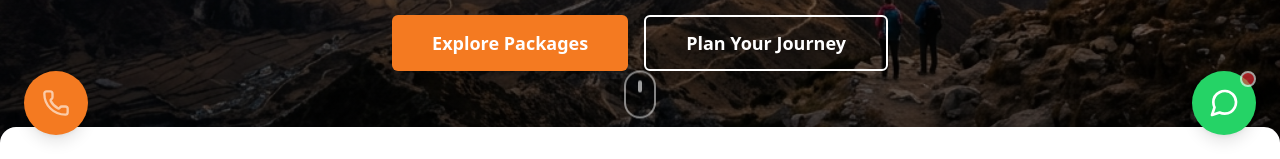
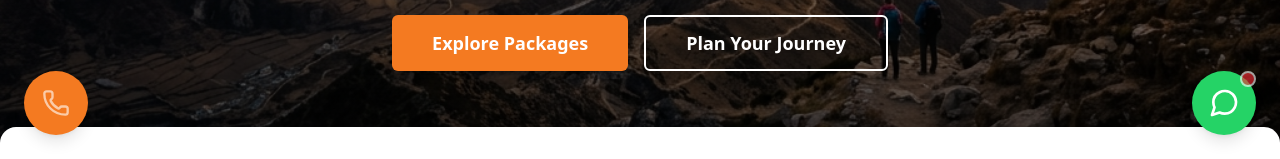
Before and after one commit to Shantanu2705/Bagdogra-Cab-Services, a Next.js app: page / in a window 1280 px wide. Shown: the part 641-800 px from the top of the page. Built offline with nearby package versions, Linux system fonts and the light colour scheme; a web font is replaced by a local one.

Commit message:
Remove scroll icon from home page

```diff
--- a/src/app/page.tsx
+++ b/src/app/page.tsx
@@ -42,11 +42,6 @@
             <Link href="/contact-us">
               <Button variant="outline" size="lg" className="w-full sm:w-auto border-white text-white hover:bg-white hover:text-charcoal text-lg font-semibold h-14 px-10">Plan Your Journey</Button>
             </Link>
-          </div>
-        </div>
-        <div className="absolute bottom-8 left-1/2 -translate-x-1/2 animate-bounce">
-          <div className="w-8 h-12 rounded-full border-2 border-white/50 flex items-start justify-center p-2">
-            <div className="w-1 h-3 bg-white rounded-full animate-pulse" />
           </div>
         </div>
       </section>
```
